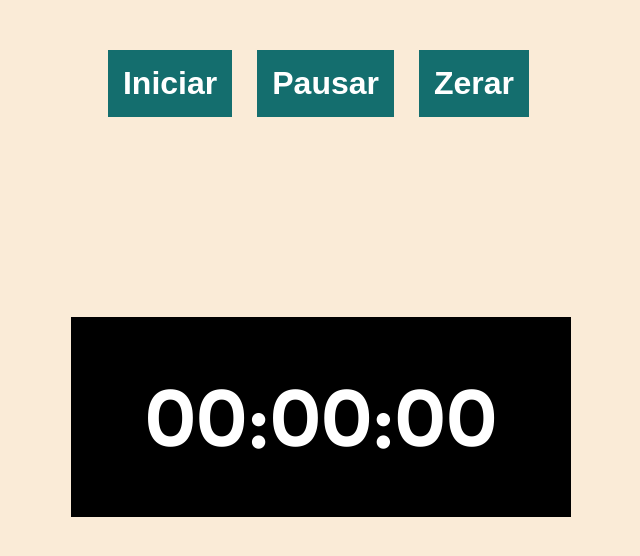
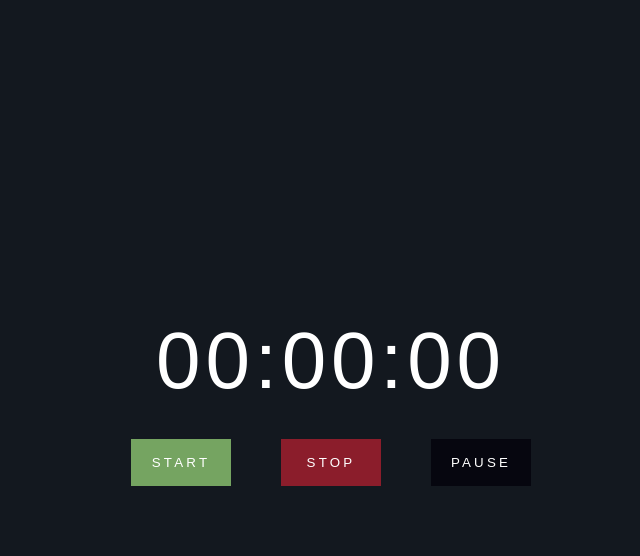
Before and after one commit to PedroHenrique-git/Cron-metro-JavaScript, a website: page index.html in a window 1280 px wide. Shown: the whole page, without its empty margins (309-949 px from the left). Drawn offline with Linux system fonts and the light colour scheme.

Commit message:
atualizando projeto

```diff
--- a/assets/css/style.css
+++ /dev/null
@@ -1,45 +0,0 @@
-@import url('https://fonts.googleapis.com/css2?family=Righteous&display=swap');
-
-body{
-    font-family: 'Righteous', cursive;
-    background-color: antiquewhite;
-}
-.botoes{
-    display: flex;
-    justify-content: center;
-    align-items: center;
-    margin: 50px auto;
-}
-.btn{
-    font-size: 2.0em;
-    margin-right: 25px;
-    padding: 15px;
-    background-color:rgb(20, 110, 110);
-    color: #ffffff;
-    border: none;
-    cursor: pointer;
-    font-weight: 800;
-}
-.hora{
-    display: flex;
-    justify-content: center;
-    align-items: center;
-    margin: 200px auto;
-    font-size: 2.5em;
-}
-.relogio{
-    background-color: black;
-    color: white;
-    width: 500px;
-    height: 150px;
-    margin-right: 20px;
-    text-align: center;
-    padding-top: 50px;
-    font-size: 2.0em;
-}
-.pausado{
-    color:red;
-}
-p{
-    margin-right: 20px;
-}
--- /dev/null
+++ b/assets/css/styles.css
@@ -0,0 +1,85 @@
+* {
+    margin: 0;
+    padding: 0;
+    font-family: sans-serif;
+}
+
+html, body {
+    height: 100%;
+    width: 100%;
+}
+
+body {
+    background: #13181f;
+
+    display: flex;
+    justify-content: center;
+    align-items: center;
+}
+
+.main-container {
+    width: 100%;
+    max-width: 25rem;
+}
+
+.main-container .clock {
+    color: #fff;
+    font-size: 5rem;
+    letter-spacing: .3rem;
+    margin-bottom: 2rem;
+    text-align: center;
+}
+
+.main-container .control-buttons {
+    display: flex;
+    justify-content: space-between;
+    align-items: center;
+
+    width: 100%;
+}
+
+.main-container .control-buttons button {
+    border: none;
+    color: #fff;
+    cursor: pointer;
+    padding: 1rem;
+    font-weight: 100;
+    letter-spacing: .2rem;
+    text-transform: uppercase;
+    width: calc(100% / 4);
+}
+
+.main-container .control-buttons button:hover {
+    opacity: .8;
+}
+
+.main-container .control-buttons button.start {
+    background: #75a461;
+}
+
+.main-container .control-buttons button.pause {
+    background: #06060f;
+}
+
+.main-container .control-buttons button.stop {
+    background: #8b1d2b;
+}
+
+@media (max-width: 576px) {
+    .main-container {
+        padding: 0 25px;
+    }
+
+    .main-container .clock {
+        font-size: 3rem;
+    }
+
+    .main-container .control-buttons {
+        grid-gap: 1.5rem;
+        flex-direction: column;
+    }
+
+    .main-container .control-buttons button {
+        width: 70%;
+    }
+}
--- a/assets/js/main.js
+++ b/assets/js/main.js
@@ -1,43 +1,38 @@
-(function(){
-    function RetornarHora(segundo) {
-        const data = new Date(segundo * 1000);
-        return data.toLocaleTimeString('pt-BR',{hour12:false,timeZone:'GMT'});
-    }
+(function (clock, start, stop, pause) {
+    const clockVisor = document.querySelector(clock);
+    const startBtn = document.querySelector(start);
+    const stopBtn = document.querySelector(stop);
+    const pauseBtn = document.querySelector(pause);
 
-    let divHora = document.querySelector('#hora');
-    let segundos = 0;
-    let timer;
+    let seconds = 0;
+    let timer = null;
 
-    function iniciaRelogio(){
-        timer = setInterval(() =>{
-            segundos++;
-            divHora.innerHTML = RetornarHora(segundos);
-        },1000);
-        divHora.classList.remove('pausado');
-    }
+    const startFn = () => {
+        timer = setInterval(() => {
+            clockVisor.innerText = returnTime(seconds);
+            seconds += 1;
+        }, 1000);
+    };
 
-    function zeraRelogio() {
+    const stopFn = () => {
+        seconds = 0;
+        clockVisor.innerText = returnTime(seconds);
         clearInterval(timer);
-        segundos = 0;
-        divHora.innerHTML = RetornarHora(segundos);
-        divHora.classList.remove('pausado');
-    }
+    };
 
-    function pausarRelogio() {
+    const pauseFn = () => {
         clearInterval(timer);
-        divHora.classList.add('pausado');
-    }
+    };
 
-    document.querySelector('#btn-iniciar').addEventListener('click',function(){
-        iniciaRelogio();
-    });
+    const returnTime = (seconds) => {
+        const data = new Date(seconds * 1000);
+        return data.toLocaleTimeString('pt-BR', {
+            hour12: false,
+            timeZone: 'GMT',
+        });
+    };
 
-    document.querySelector('#btn-pausar').addEventListener('click',function(){
-        pausarRelogio();
-    });
-
-    document.querySelector('#btn-zerar').addEventListener('click',function(){
-        zeraRelogio();
-    });
-
-})();
+    startBtn.addEventListener('click', startFn);
+    stopBtn.addEventListener('click', stopFn);
+    pauseBtn.addEventListener('click', pauseFn);
+})('.clock', '.start', '.stop', '.pause');
--- a/index.html
+++ b/index.html
@@ -2,20 +2,21 @@
 <html lang="en">
 <head>
     <meta charset="UTF-8">
+    <meta http-equiv="X-UA-Compatible" content="IE=edge">
     <meta name="viewport" content="width=device-width, initial-scale=1.0">
-    <link rel="stylesheet" href="./assets/css/style.css">
-    <title>Timer</title>
+    <link rel="stylesheet" href="./assets/css/styles.css">
+    <script defer src="./assets/js/main.js"></script>
+    <link rel="shortcut icon" href="./assets/icons/icon.png" type="image/x-icon">
+    <title>Javascript stopwatch</title>
 </head>
 <body>
-    <div class="botoes">
-        <button id="btn-iniciar" class="btn">Iniciar</button>
-        <button id="btn-pausar" class="btn">Pausar</button>
-        <button id="btn-zerar" class="btn">Zerar</button>
-    </div>
-    <div class="hora">
-        <div id="hora" class="relogio">00:00:00</div>
-    </div>
-
-    <script src="assets/js/main.js"></script>
+    <main class="main-container">
+        <div class="clock">00:00:00</div>
+        <div class="control-buttons">
+            <button class="btn start">Start</button>
+            <button class="btn stop">Stop</button>
+            <button class="btn pause">Pause</button>
+        </div>
+    </main>
 </body>
 </html>
```
Also changed, not shown: package.json (added, +24 -0 lines), .prettierrc.json (added), README.md, assets/icons/icon.png (added), imagens/Capturar.PNG (deleted), 2 other files.
